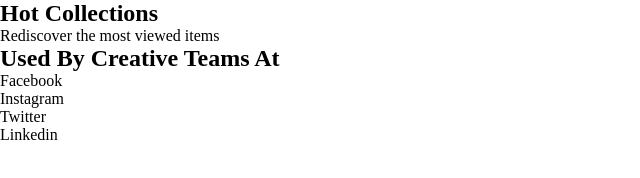
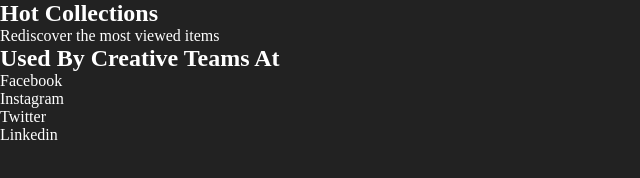
Before and after one commit to AngelDarco/midu-api, a website: page client/index.html in a window 1280 px wide. Shown: the whole page, without its empty margins (0-640 px from the left). Drawn offline with Linux system fonts and the light colour scheme.

Commit message:
styles  main page add

```diff
--- a/client/style.css
+++ b/client/style.css
@@ -2,5 +2,6 @@
     margin: 0;
     padding: 0;
     box-sizing: border-box;
-    background-color: 222;
+    background-color: #222;
+    color: #fff;
 }
```
